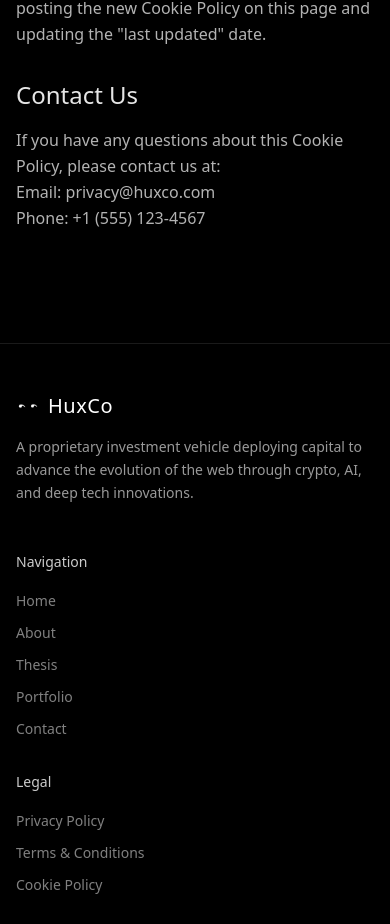
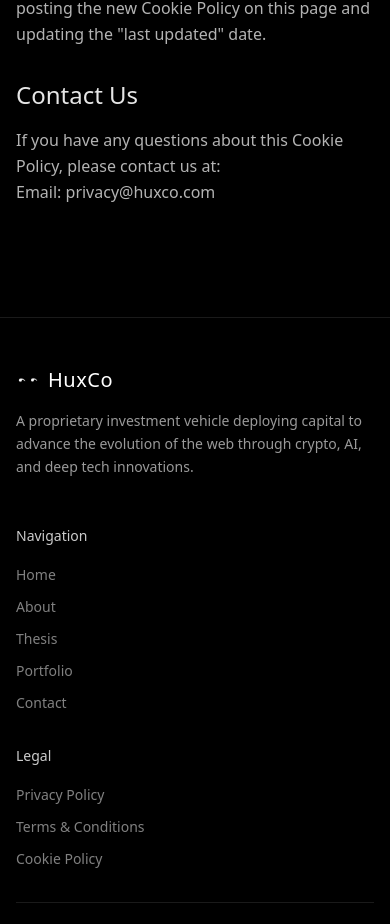
Before and after one commit to ObiWanSatoshi/huxco-vision-web, a React (Vite) app: page /cookies in a window 390 px wide. Shown: the part 1914-2838 px from the top of the page. Built offline with nearby package versions, Linux system fonts and the light colour scheme.

Commit message:
Remove phone numbers from policies
Remove contact phone numbers from the Privacy Policy, Terms & Conditions, and Cookie Policy pages. Email addresses will be retained.

```diff
--- a/src/pages/Cookies.tsx
+++ b/src/pages/Cookies.tsx
@@ -1,4 +1,3 @@
-
 const Cookies = () => {
   return (
     <div className="bg-black text-white">
@@ -93,8 +92,6 @@ const Cookies = () => {
               If you have any questions about this Cookie Policy, please contact us at:
               <br />
               Email: privacy@huxco.com
-              <br />
-              Phone: +1 (555) 123-4567
             </p>
           </section>
         </div>
--- a/src/pages/Privacy.tsx
+++ b/src/pages/Privacy.tsx
@@ -1,4 +1,3 @@
-
 const Privacy = () => {
   return (
     <div className="bg-black text-white">
@@ -70,8 +69,6 @@ const Privacy = () => {
               If you have any questions about this Privacy Policy, please contact us at:
               <br />
               Email: privacy@huxco.com
-              <br />
-              Phone: +1 (555) 123-4567
             </p>
           </section>
         </div>
--- a/src/pages/Terms.tsx
+++ b/src/pages/Terms.tsx
@@ -1,4 +1,3 @@
-
 const Terms = () => {
   return (
     <div className="bg-black text-white">
@@ -72,8 +71,6 @@ const Terms = () => {
               For questions about these Terms & Conditions, please contact us at:
               <br />
               Email: legal@huxco.com
-              <br />
-              Phone: +1 (555) 123-4567
             </p>
           </section>
         </div>
```
